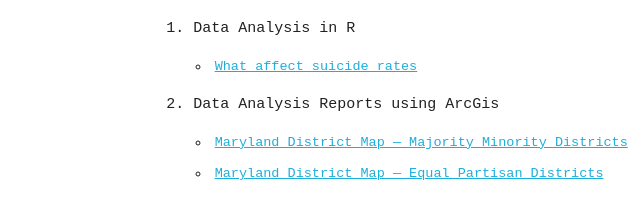
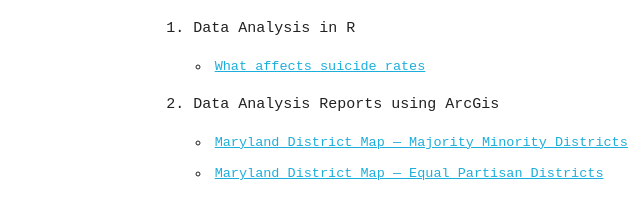
Before and after one commit to cricketthomas/cricketthomas.github.io, a plain HTML site: page index.html in a window 1280 px wide. Shown: the part 1336-1557 px from the top of the page, 243-883 px from the left. Drawn offline with nearby package versions, Linux system fonts and the light colour scheme.

Commit message:
Update index.html

```diff
--- a/index.html
+++ b/index.html
@@ -123,7 +123,7 @@
       <ol>
         <li>Data Analysis in R
           <ul>
-            <li><a href="finalproject.html">What affect suicide rates</a></li>
+            <li><a href="finalproject.html">What affects suicide rates</a></li>
           </ul>
 
         <li>Data Analysis Reports using ArcGis
```
